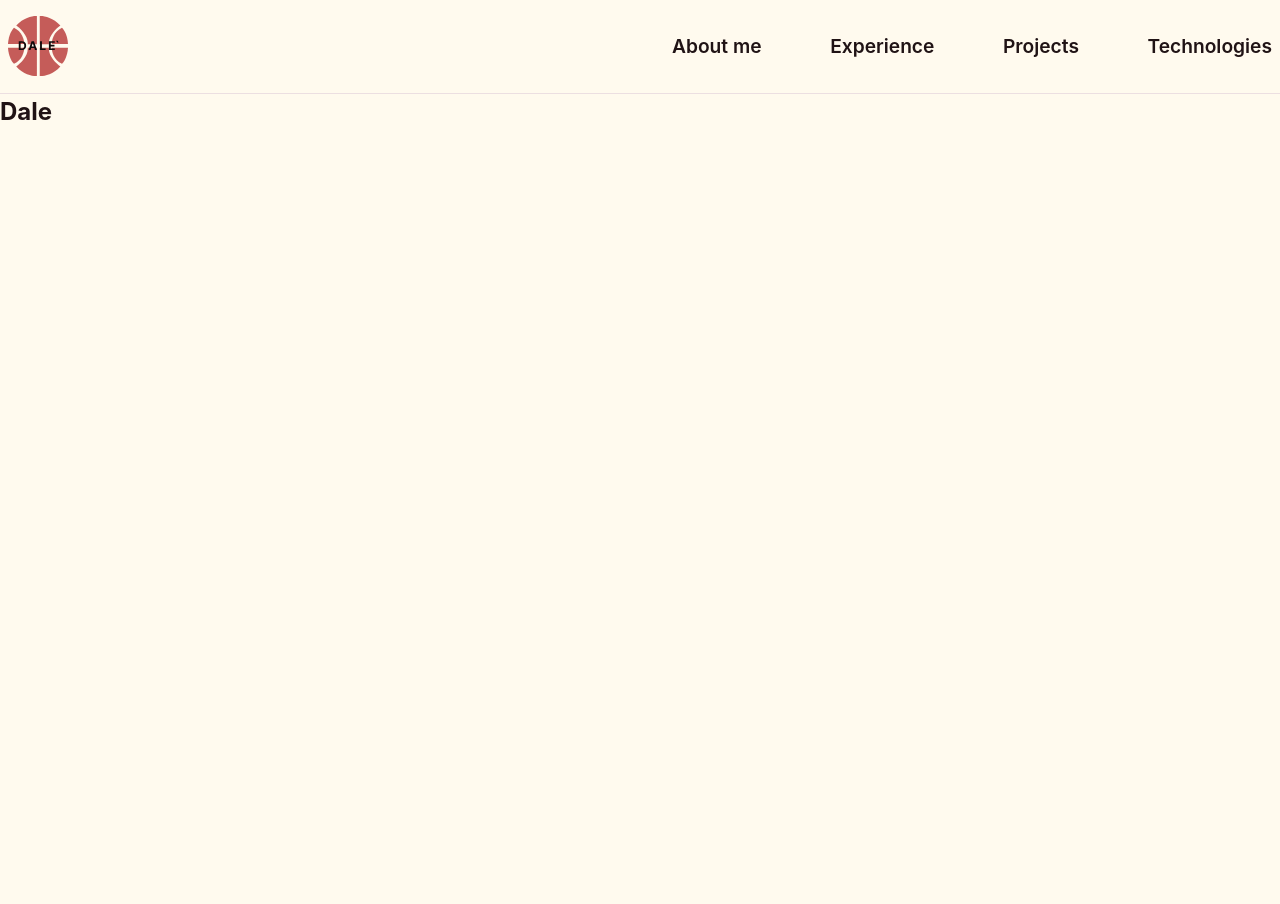
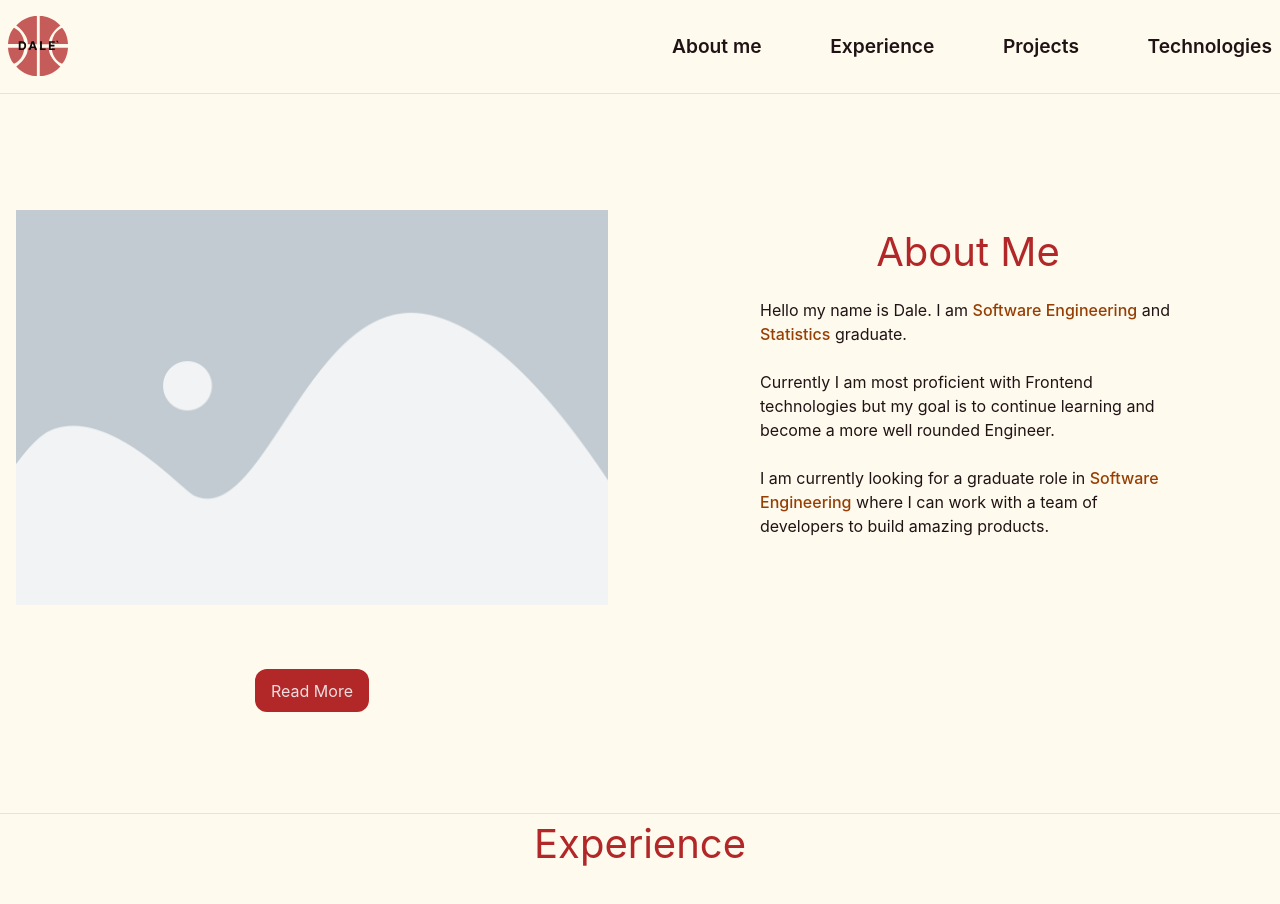
Before and after one commit to Dale1201/daleb-portfolio, a Vue app in the folder daleb-portfolio/: page / in a window 1280 px wide. Shown: the top 904 px of the page. Before the commit the page ends 800 px from the top, so only its background shows below. Built offline with nearby package versions, Linux system fonts and the light colour scheme.

Commit message:
added about section

```diff
--- a/daleb-portfolio/src/App.vue
+++ b/daleb-portfolio/src/App.vue
@@ -1,11 +1,13 @@
 <script setup>
 import Header from "./components/layout/Header.vue";
 import About from "./components/sections/About.vue";
+import Experience from "./components/sections/Experience.vue";
 </script>
 
 <template>
   <Header />
   <About />
+  <Experience />
 </template>
 
 <style scoped lang="scss"></style>
--- /dev/null
+++ b/daleb-portfolio/src/assets/styles/mixins.scss
@@ -0,0 +1,6 @@
+@mixin heading {
+  font-weight: 400;
+  font-size: 2.5rem;
+  color: $clr-primary;
+  margin-bottom: 1rem;
+}
--- /dev/null
+++ b/daleb-portfolio/src/components/UI/BaseButton.vue
@@ -0,0 +1,17 @@
+<template>
+  <button>
+    <slot></slot>
+  </button>
+</template>
+
+<style scoped lang="scss">
+button {
+  background: $clr-primary;
+  color: $dark-text;
+  border: none;
+  cursor: pointer;
+  transition: color 0.3s ease;
+  border-radius: 12px;
+  padding: 0.6rem 1rem;
+}
+</style>
--- a/daleb-portfolio/src/components/layout/Header.vue
+++ b/daleb-portfolio/src/components/layout/Header.vue
@@ -60,7 +60,6 @@ header {
   background: none;
   border: none;
   font-size: 1.5rem;
-  // color: $dark-text;
   width: 3rem;
   cursor: pointer;
   transition: color 0.2s ease-in-out;
--- a/daleb-portfolio/src/components/sections/About.vue
+++ b/daleb-portfolio/src/components/sections/About.vue
@@ -1,3 +1,79 @@
+<script setup>
+import BaseButton from "../UI/BaseButton.vue";
+</script>
+
 <template>
-  <section><h1>Dale</h1></section>
+  <section>
+    <div class="image-about">
+      <div class="img-container">
+        <img src="/src/assets/placeholder.webp" alt="placeholder" />
+      </div>
+      <BaseButton>Read More</BaseButton>
+    </div>
+    <div class="about-me">
+      <h1>About Me</h1>
+      <p>
+        Hello my name is Dale. I am <span>Software Engineering</span> and <span>Statistics</span> graduate. <br /><br />
+        Currently I am most proficient with Frontend technologies but my goal is to continue learning and become a more
+        well rounded Engineer. <br /><br />
+        I am currently looking for a graduate role in <span>Software Engineering</span> where I can work with a team of
+        developers to build amazing products.
+      </p>
+    </div>
+  </section>
 </template>
+
+<style scoped lang="scss">
+section {
+  border-bottom: 1px solid $dark-text;
+  @media (min-width: 60rem) {
+    display: grid;
+    grid-template-columns: 1fr 1fr;
+    gap: 2rem;
+    justify-items: center;
+    min-height: 90vh;
+  }
+}
+
+h1 {
+  @include heading;
+  text-align: center;
+}
+
+.about-me {
+  padding: 2rem;
+  span {
+    color: $clr-secondary;
+    font-weight: 500;
+  }
+
+  @media (min-width: 60rem) {
+    max-width: 30rem;
+    padding-top: 8rem;
+  }
+}
+
+.image-about {
+  align-self: center;
+  display: flex;
+  flex-direction: column;
+  align-items: center;
+  gap: 1rem;
+
+  @media (min-width: 60rem) {
+    max-width: 40rem;
+    gap: 3rem;
+  }
+}
+
+.img-container {
+  width: 100%;
+  max-width: 40rem;
+  @media (min-width: 40rem) {
+    padding: 1rem;
+  }
+  @media (min-width: 60rem) {
+    max-width: 40rem;
+  }
+}
+</style>
--- /dev/null
+++ b/daleb-portfolio/src/components/sections/Experience.vue
@@ -0,0 +1,15 @@
+<template>
+  <section>
+    <h1>Experience</h1>
+  </section>
+</template>
+
+<style scoped lang="scss">
+section {
+  min-height: 40rem;
+}
+h1 {
+  @include heading;
+  text-align: center;
+}
+</style>
--- a/daleb-portfolio/src/main.js
+++ b/daleb-portfolio/src/main.js
@@ -1,5 +1,8 @@
 import { createApp } from "vue";
 import "./style.scss";
 import App from "./App.vue";
+import BaseButton from "./components/UI/BaseButton.vue";
 
-createApp(App).mount("#app");
+const app = createApp(App);
+app.component("base-button", BaseButton);
+app.mount("#app");
--- a/daleb-portfolio/vite.config.js
+++ b/daleb-portfolio/vite.config.js
@@ -8,7 +8,8 @@ export default defineConfig({
   css: {
     preprocessorOptions: {
       scss: {
-        additionalData: `@import "./src/assets/styles/variables.scss";`,
+        additionalData: `@import "./src/assets/styles/variables.scss";
+        @import "./src/assets/styles/mixins.scss";`,
       },
     },
   },
```
Also changed, not shown: daleb-portfolio/src/assets/placeholder.webp (added).
